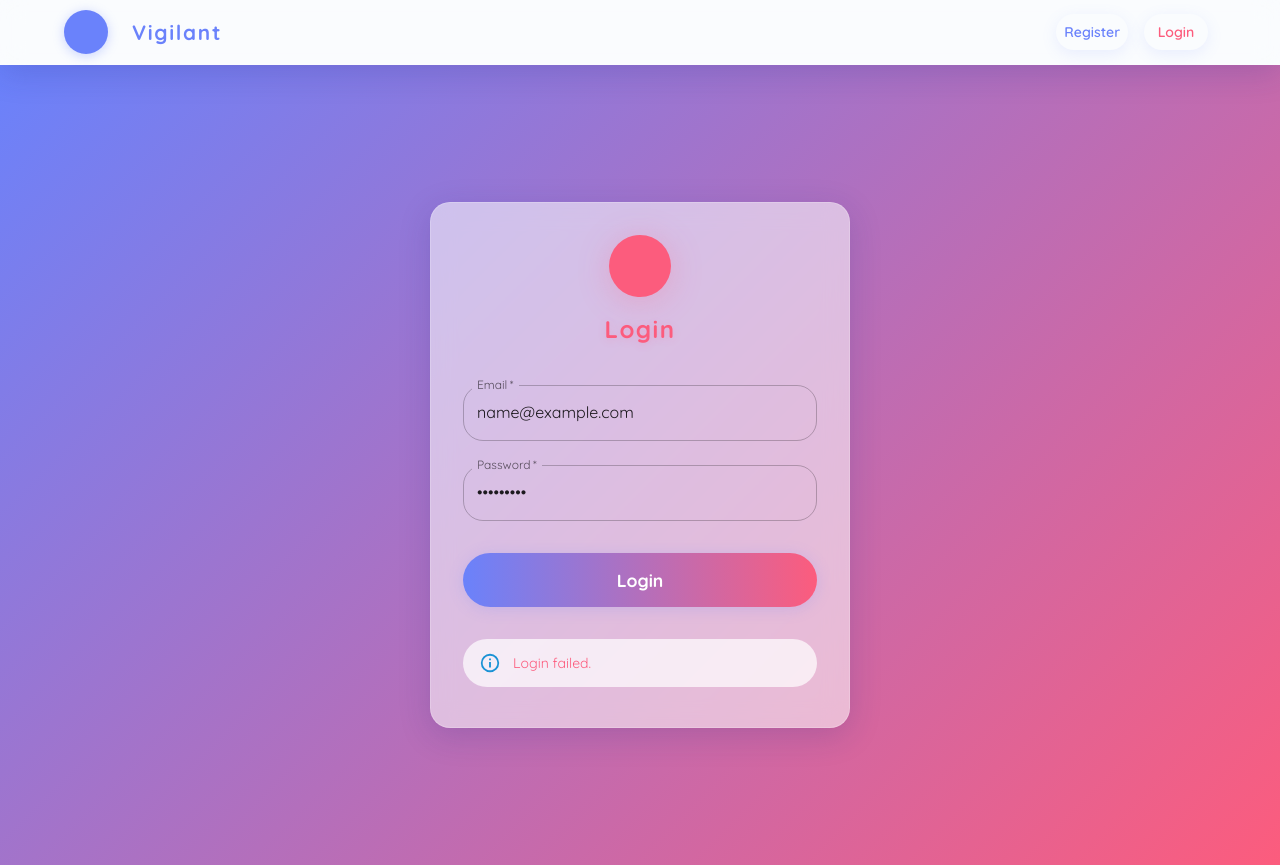
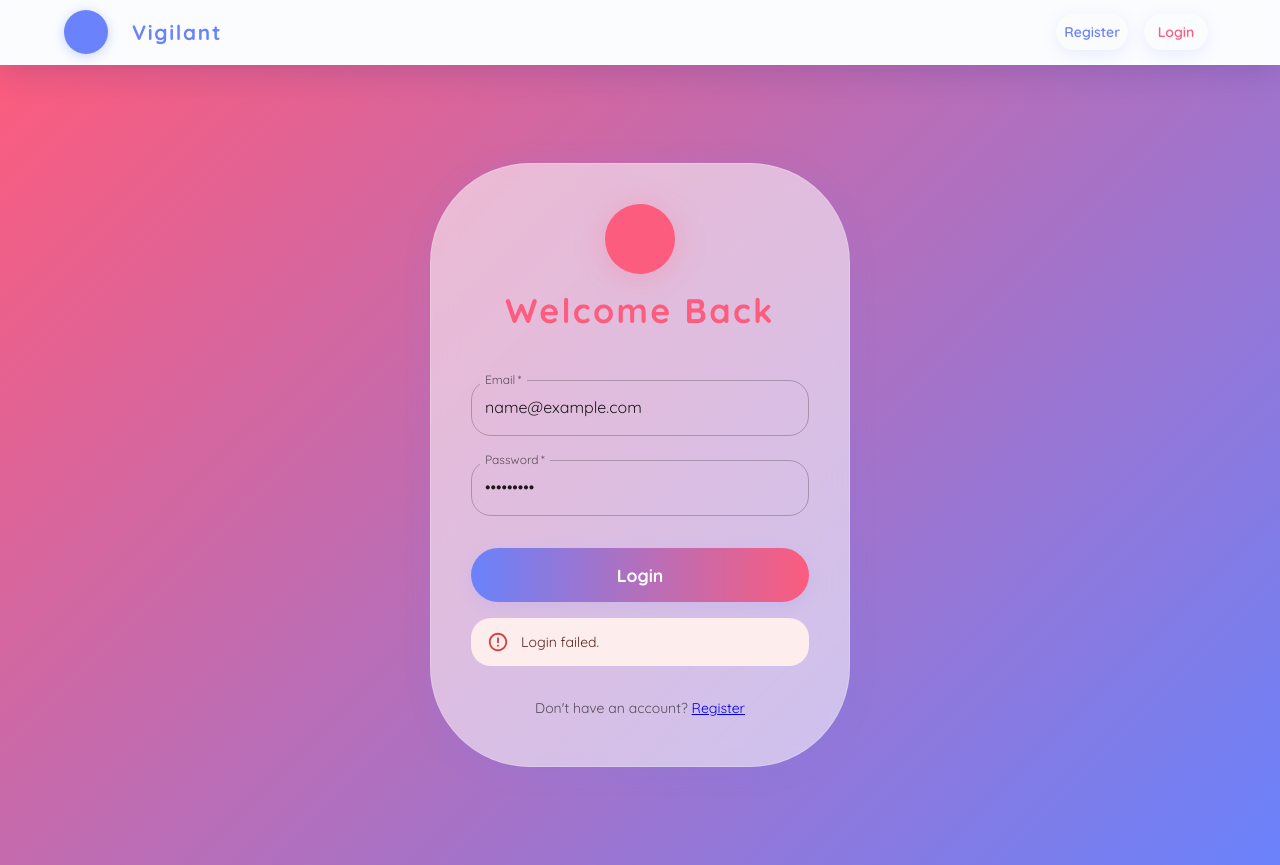
Before and after one commit to Mahesh-git12/Vigilant, a React (Create React App) app in the folder frontend/: page /login in a window 1280 px wide. Both pictures are taken after typing "name@example.com", "Sample123" into the empty fields and a click on the button "Login". Built offline with nearby package versions, Linux system fonts and the light colour scheme; no server answers; some icons are missing; a small style sheet from the web is missing.

Commit message:
Update Login.js

```diff
--- a/frontend/src/pages/Login.js
+++ b/frontend/src/pages/Login.js
@@ -1,6 +1,6 @@
 import React, { useState } from 'react';
 import {
-  Card, CardContent, Typography, TextField, Button, Box, Avatar, Alert,
+  Card, CardContent, Typography, TextField, Button, Box, Avatar, Alert, Fade
 } from '@mui/material';
 import LockOutlinedIcon from '@mui/icons-material/LockOutlined';
 import axios from 'axios';
@@ -8,6 +8,9 @@ import axios from 'axios';
 export default function Login() {
   const [form, setForm] = useState({ email: '', password: '' });
   const [message, setMessage] = useState('');
+  const [show, setShow] = useState(false);
+
+  React.useEffect(() => { setShow(true); }, []);
 
   const handleChange = (e) =>
     setForm({ ...form, [e.target.name]: e.target.value });
@@ -23,6 +26,7 @@ export default function Login() {
       setMessage('Login successful!');
       localStorage.setItem('token', res.data.token);
       window.location.href = '/report';
+      window.location.href = '/home';
     } catch (err) {
       setMessage(err.response?.data?.message || 'Login failed.');
     }
@@ -34,43 +38,46 @@ export default function Login() {
       display: 'flex',
       alignItems: 'center',
       justifyContent: 'center',
-      background: 'linear-gradient(135deg, #6a82fb 0%, #fc5c7d 100%)',
+      background: 'linear-gradient(135deg, #fc5c7d 0%, #6a82fb 100%)'
     }}>
-      <Card sx={{ maxWidth: 420, width: '100%', p: 2 }}>
+      <Fade in={show} timeout={900}>
+        <Card sx={{ maxWidth: 420, width: '100%', p: 3, borderRadius: 5, boxShadow: '0 4px 28px #6a82fb22' }}>
           <CardContent>
             <Box sx={{ display: 'flex', flexDirection: 'column', alignItems: 'center', gap: 2 }}>
               <Avatar sx={{
-              bgcolor: 'secondary.main', width: 62, height: 62, boxShadow: '0 4px 32px #fc5c7d44',
+                bgcolor: 'secondary.main', width: 70, height: 70, boxShadow: '0 4px 32px #fc5c7d44',
               }}>
                 <LockOutlinedIcon fontSize="large" />
               </Avatar>
-            <Typography variant="h5" color="secondary" sx={{
-              fontWeight: 700, letterSpacing: '0.06em', mb: 1, textShadow: '0 2px 8px #fc5c7d33',
-            }} gutterBottom>
-              Login
+              <Typography variant="h4" color="secondary" sx={{ fontWeight: 700, letterSpacing: '0.07em', mb: 2 }}>
+                Welcome Back
               </Typography>
               <Box component="form" onSubmit={handleSubmit} sx={{ width: '100%' }}>
                 <TextField label="Email" name="email" type="email" value={form.email} onChange={handleChange} fullWidth margin="normal" required />
                 <TextField label="Password" name="password" type="password" value={form.password} onChange={handleChange} fullWidth margin="normal" required />
-              <Button type="submit" variant="contained" color="secondary" fullWidth sx={{
+                <Button type="submit" variant="contained" color="secondary" fullWidth
+                  sx={{
                     mt: 3, py: 1.5, fontWeight: 'bold', fontSize: '1.1rem',
                     background: 'linear-gradient(90deg, #6a82fb 0%, #fc5c7d 100%)',
-                boxShadow: '0 2px 16px #6a82fb33', borderRadius: 20,
+                    borderRadius: 20,
                   }}>
                   Login
                 </Button>
               </Box>
               {message && (
-              <Alert severity="info" sx={{
-                mt: 2, width: '100%', borderRadius: 2,
-                bgcolor: 'rgba(255,255,255,0.7)', color: 'secondary.main',
-              }}>
+                <Fade in>
+                  <Alert severity={message.includes('success') ? "success" : "error"} sx={{ width: '100%' }}>
                     {message}
                   </Alert>
+                </Fade>
               )}
+              <Typography variant="body2" sx={{ mt: 2, color: 'text.secondary' }}>
+                Don't have an account? <a href="/register">Register</a>
+              </Typography>
             </Box>
           </CardContent>
         </Card>
+      </Fade>
     </Box>
   );
 }
```
Lines whose indentation alone changed are shown as unchanged.
